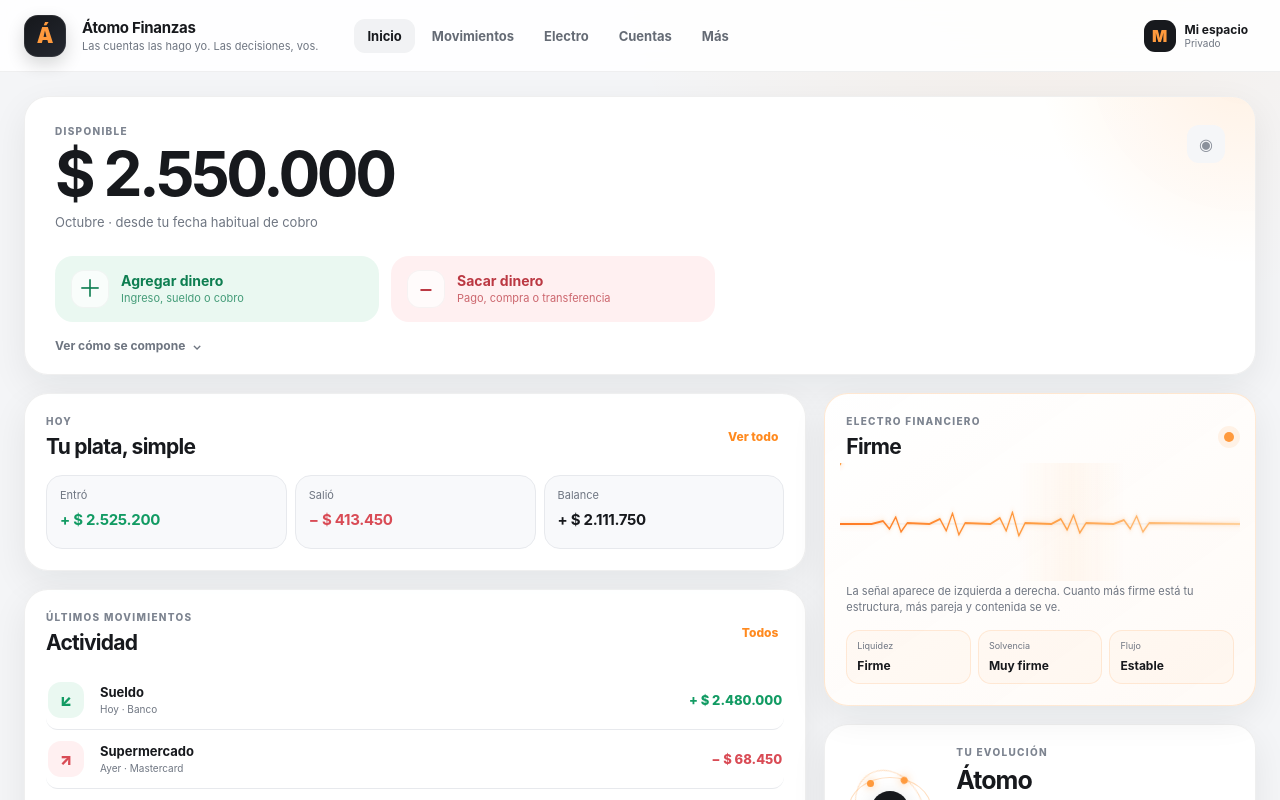
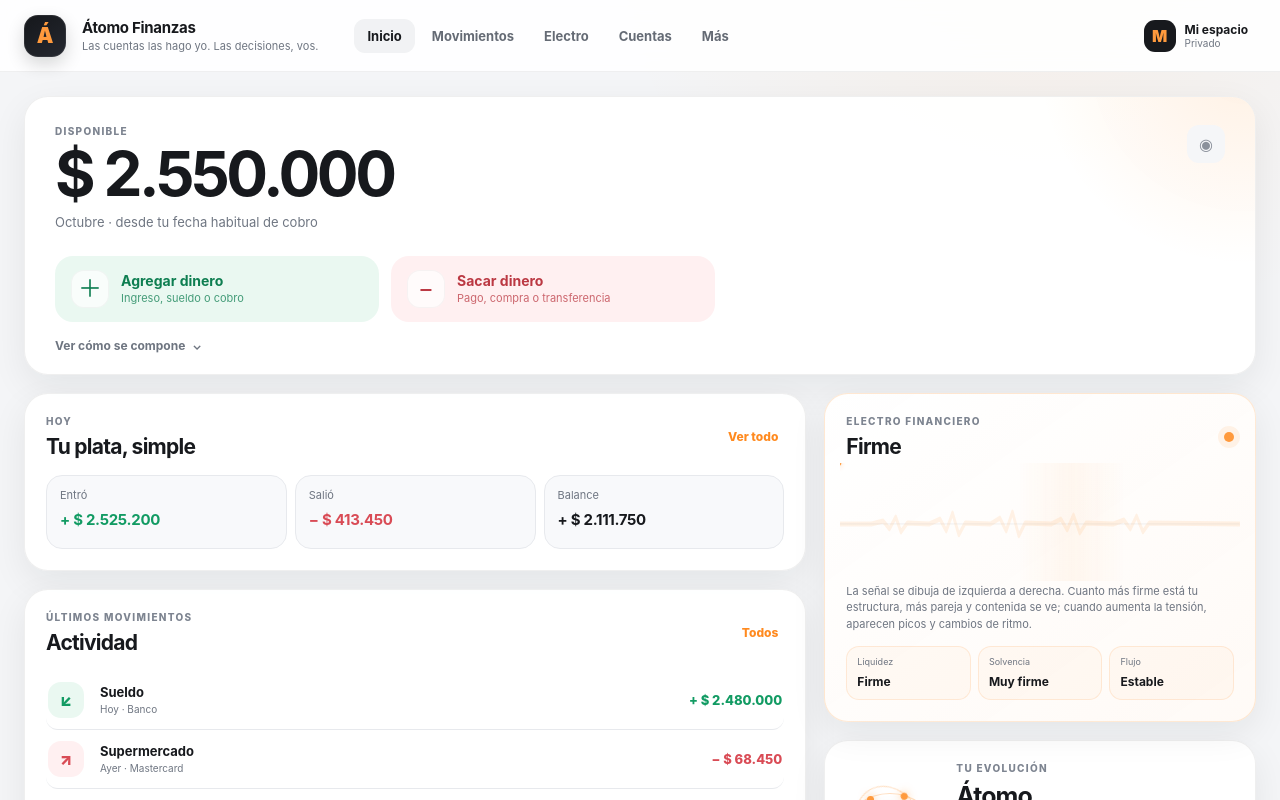
Before and after one commit to hermesarg/atomofinanzas, a Next.js app in the folder web-v2/: page / in a window 1280 px wide. Shown: the top 800 px of the page. Built offline with nearby package versions, Linux system fonts and the light colour scheme.

Commit message:
Conectar Electro animado a estados dinámicos

```diff
--- a/web-v2/components/ElectroPulse.tsx
+++ b/web-v2/components/ElectroPulse.tsx
@@ -1,10 +1,16 @@
 "use client";
 
+import type { ElectroBand } from "@/lib/types";
+
 type ElectroPulseProps = {
-  state?: "muy-firme" | "firme" | "estable" | "vigilar" | "ajustado";
+  state?: ElectroBand;
+  liquidity?: string;
+  solvency?: string;
+  flow?: string;
+  large?: boolean;
 };
 
-const PATHS: Record<NonNullable<ElectroPulseProps["state"]>, string> = {
+const PATHS: Record<ElectroBand, string> = {
   "muy-firme": "M0 62 L70 62 L86 60 L96 64 L106 61 L116 62 L150 62 L168 59 L178 65 L188 61 L198 62 L240 62 L256 60 L266 64 L276 61 L286 62 L340 62 L356 60 L366 64 L376 61 L386 62 L450 62 L466 60 L476 64 L486 61 L496 62 L560 62 L576 60 L586 64 L596 61 L606 62 L680 62 L760 62",
   firme: "M0 62 L60 62 L82 59 L94 67 L106 55 L116 70 L128 61 L170 62 L190 57 L202 69 L214 51 L226 73 L238 61 L286 62 L304 56 L316 69 L328 50 L340 74 L352 61 L402 62 L420 57 L432 68 L444 53 L456 71 L468 61 L520 62 L540 58 L552 67 L564 54 L576 70 L588 61 L760 62",
   estable: "M0 62 L52 62 L74 56 L88 70 L102 45 L116 78 L132 60 L164 62 L184 54 L198 72 L212 41 L226 82 L242 60 L284 62 L304 53 L318 73 L332 38 L348 84 L364 59 L408 62 L428 55 L442 71 L456 43 L470 79 L486 60 L530 62 L550 54 L564 74 L578 40 L594 83 L610 59 L760 62",
@@ -12,7 +18,7 @@ const PATHS: Record<NonNullable<ElectroPulseProps["state"]>, string> = {
   ajustado: "M0 62 L34 64 L52 43 L68 86 L82 18 L96 99 L112 47 L126 75 L144 54 L160 82 L174 12 L190 101 L208 39 L224 79 L242 50 L258 88 L274 22 L290 96 L308 42 L326 76 L348 61 L366 37 L382 91 L398 16 L414 101 L432 38 L448 83 L466 51 L482 89 L498 20 L514 98 L532 43 L548 78 L568 55 L586 85 L602 25 L618 96 L636 44 L654 78 L676 56 L694 83 L712 36 L730 88 L760 62"
 };
 
-const LABELS = {
+const LABELS: Record<ElectroBand, string> = {
   "muy-firme": "Muy firme",
   firme: "Firme",
   estable: "Estable",
@@ -20,11 +26,17 @@ const LABELS = {
   ajustado: "Ajustado"
 };
 
-export default function ElectroPulse({ state = "firme" }: ElectroPulseProps) {
+export default function ElectroPulse({
+  state = "firme",
+  liquidity = "Firme",
+  solvency = "Muy firme",
+  flow = "Estable",
+  large = false
+}: ElectroPulseProps) {
   const path = PATHS[state];
 
   return (
-    <section className="electro-panel" aria-label={"Electro financiero: " + LABELS[state]}>
+    <section className={"electro-panel " + (large ? "electro-large" : "")} aria-label={"Electro financiero: " + LABELS[state]}>
       <div className="section-heading compact">
         <div>
           <span className="eyebrow">ELECTRO FINANCIERO</span>
@@ -36,33 +48,33 @@ export default function ElectroPulse({ state = "firme" }: ElectroPulseProps) {
       <div className="electro-stage">
         <svg viewBox="0 0 760 120" preserveAspectRatio="none" role="img">
           <defs>
-            <linearGradient id="pulseGradient" x1="0" x2="1">
+            <linearGradient id={"pulseGradient-" + state} x1="0" x2="1">
               <stop offset="0%" stopColor="#ff7b24" />
               <stop offset="50%" stopColor="#ff9f45" />
               <stop offset="100%" stopColor="#ffd09a" />
             </linearGradient>
-            <filter id="softGlow" x="-20%" y="-40%" width="140%" height="180%">
+            <filter id={"softGlow-" + state} x="-20%" y="-40%" width="140%" height="180%">
               <feGaussianBlur stdDeviation="3" result="blur" />
               <feMerge><feMergeNode in="blur" /><feMergeNode in="SourceGraphic" /></feMerge>
             </filter>
           </defs>
           <line x1="0" y1="62" x2="760" y2="62" className="electro-baseline" />
-          <path d={path} className="electro-glow" pathLength="1" />
-          <path id="pulsePath" d={path} className="electro-line" pathLength="1" />
+          <path d={path} className="electro-glow" pathLength="1" filter={"url(#softGlow-" + state + ")"} />
+          <path id={"pulsePath-" + state} d={path} className="electro-line" pathLength="1" stroke={"url(#pulseGradient-" + state + ")"} />
           <g className="particles">
             <circle r="2.6" className="particle p1">
               <animateMotion dur="3.2s" repeatCount="indefinite" rotate="auto">
-                <mpath href="#pulsePath" />
+                <mpath href={"#pulsePath-" + state} />
               </animateMotion>
             </circle>
             <circle r="1.8" className="particle p2">
               <animateMotion dur="3.2s" begin="-1.05s" repeatCount="indefinite" rotate="auto">
-                <mpath href="#pulsePath" />
+                <mpath href={"#pulsePath-" + state} />
               </animateMotion>
             </circle>
             <circle r="1.25" className="particle p3">
               <animateMotion dur="3.2s" begin="-2.1s" repeatCount="indefinite" rotate="auto">
-                <mpath href="#pulsePath" />
+                <mpath href={"#pulsePath-" + state} />
               </animateMotion>
             </circle>
           </g>
@@ -71,14 +83,14 @@ export default function ElectroPulse({ state = "firme" }: ElectroPulseProps) {
       </div>
 
       <p className="electro-copy">
-        La señal aparece de izquierda a derecha. Cuanto más firme está tu estructura,
-        más pareja y contenida se ve.
+        La señal se dibuja de izquierda a derecha. Cuanto más firme está tu estructura,
+        más pareja y contenida se ve; cuando aumenta la tensión, aparecen picos y cambios de ritmo.
       </p>
 
       <div className="health-grid">
-        <div><span>Liquidez</span><strong>Firme</strong></div>
-        <div><span>Solvencia</span><strong>Muy firme</strong></div>
-        <div><span>Flujo</span><strong>Estable</strong></div>
+        <div><span>Liquidez</span><strong>{liquidity}</strong></div>
+        <div><span>Solvencia</span><strong>{solvency}</strong></div>
+        <div><span>Flujo</span><strong>{flow}</strong></div>
       </div>
     </section>
   );
```
